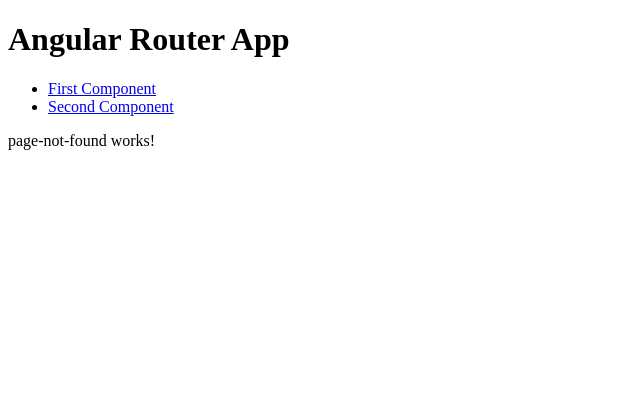
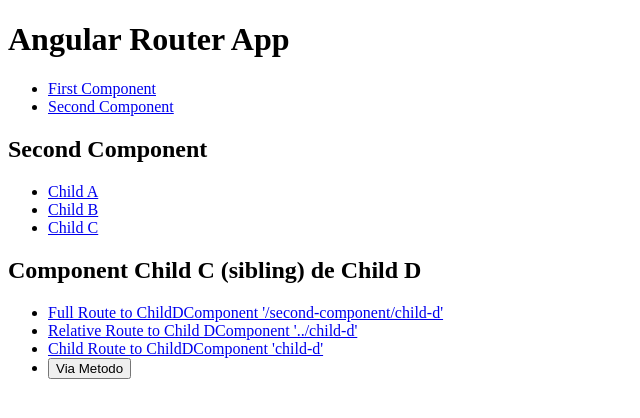
Before and after one commit to pierbotteroweb/Angular.IO-Router, an Angular app in the folder routing-app/: page /second-component/child-c in a window 1280 px wide. Shown: the top 418 px of the page, without its empty margins (0-640 px from the left). Built offline with nearby package versions, Linux system fonts and the light colour scheme.

Commit message:
Rotas Relativas via template e metodos no TS

```diff
--- a/routing-app/src/app/app.module.ts
+++ b/routing-app/src/app/app.module.ts
@@ -11,6 +11,8 @@
 import { PageNotFoundComponent } from './page-not-found/page-not-found.component';
 import { ChildAComponent } from './child-a/child-a.component';
 import { ChildBComponent } from './child-b/child-b.component';
+import { ChildCComponent } from './child-c/child-c.component';
+import { ChildDComponent } from './child-d/child-d.component';
 
 @NgModule({
   declarations: [
@@ -19,7 +21,9 @@
     SecondComponent,
     PageNotFoundComponent,
     ChildAComponent,
-    ChildBComponent
+    ChildBComponent,
+    ChildCComponent,
+    ChildDComponent
   ],
   imports: [
     BrowserModule,
--- /dev/null
+++ b/routing-app/src/app/child-c/child-c.component.html
@@ -0,0 +1,15 @@
+<h2>Component Child C (sibling) de Child D</h2>
+<nav>
+    <!-- PARA ACESSAR UM COMPONENT SIBLING EM UM COMPONENT, PODEMOS USAR: -->
+    <ul>
+       <!-- A ROTA COMPLETA, COMO NO EXEMPLO ABAIXO -->
+       <li><a routerLink="/second-component/child-d">Full Route to ChildDComponent '/second-component/child-d'</a></li>
+       <!-- OU UM RELATIVE PATH USANDO ../ CMO NO EXEMPLO ABAIXO -->
+       <li><a routerLink="../child-d">Relative Route to Child DComponent '../child-d'</a></li>
+       <!-- USAR APENAS A ROTA FILHA NOS LEVARÁ A UM PAGE NOT FOUND -->
+       <li><a routerLink="child-d">Child Route to ChildDComponent 'child-d'</a></li>
+       <!-- USANDO ROUTE NAVIGATE VIA METODO NA LOGICA DO COMPONENT -->
+       <li><button (click)="goToItem('../child-d')">Via Metodo</button></li>
+    </ul>
+  </nav>
+  <router-outlet></router-outlet>
--- /dev/null
+++ b/routing-app/src/app/child-c/child-c.component.ts
@@ -0,0 +1,23 @@
+import { Component, OnInit } from '@angular/core';
+import { ActivatedRoute, Router, NavigationExtras } from '@angular/router';
+
+@Component({
+  selector: 'app-child-c',
+  templateUrl: './child-c.component.html',
+  styleUrls: ['./child-c.component.scss']
+})
+export class ChildCComponent implements OnInit {
+
+  constructor(private router: Router, private route: ActivatedRoute) { }
+
+  ngOnInit(): void {
+  }
+
+  // PARA REDIRECT POR RELATIVE ROUTE VIAS METODO
+  // USANDO ActivatedRoute, Router, NavigationExtras
+  goToItem(rota:string){
+    let objToSend: NavigationExtras = { relativeTo: this.route }
+    this.router.navigate([rota], objToSend)
+  }
+
+}
--- /dev/null
+++ b/routing-app/src/app/child-d/child-d.component.html
@@ -0,0 +1 @@
+<p>child-d works!</p>
--- /dev/null
+++ b/routing-app/src/app/child-d/child-d.component.ts
@@ -0,0 +1,15 @@
+import { Component, OnInit } from '@angular/core';
+
+@Component({
+  selector: 'app-child-d',
+  templateUrl: './child-d.component.html',
+  styleUrls: ['./child-d.component.scss']
+})
+export class ChildDComponent implements OnInit {
+
+  constructor() { }
+
+  ngOnInit(): void {
+  }
+
+}
--- a/routing-app/src/app/second/second.component.html
+++ b/routing-app/src/app/second/second.component.html
@@ -4,6 +4,7 @@
   <ul>
     <li><a routerLink="child-a">Child A</a></li>
     <li><a routerLink="child-b">Child B</a></li>
+    <li><a routerLink="child-c">Child C</a></li>
   </ul>
 </nav>
 
```
Also changed, not shown: routing-app/src/app/app-routing.module.ts (+10 -0 lines), routing-app/src/app/child-c/child-c.component.scss (added), routing-app/src/app/child-d/child-d.component.scss (added).
